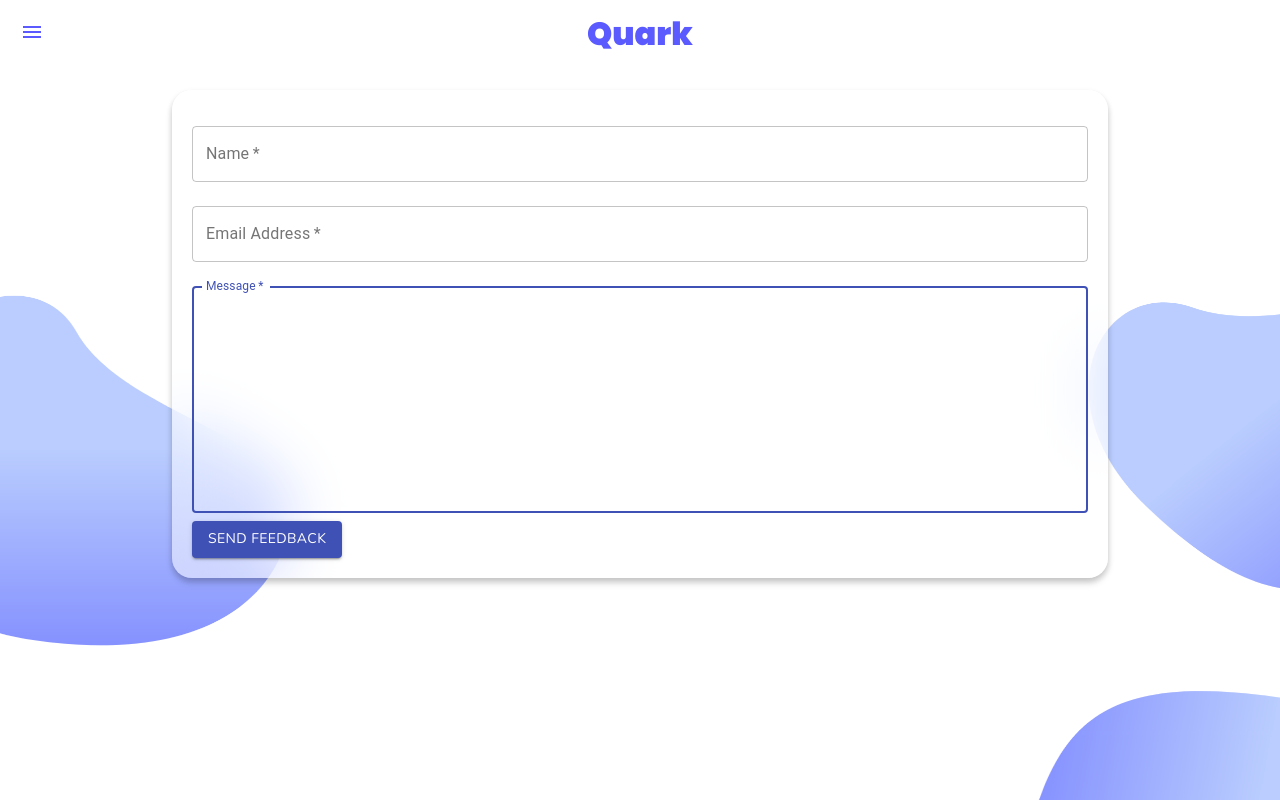
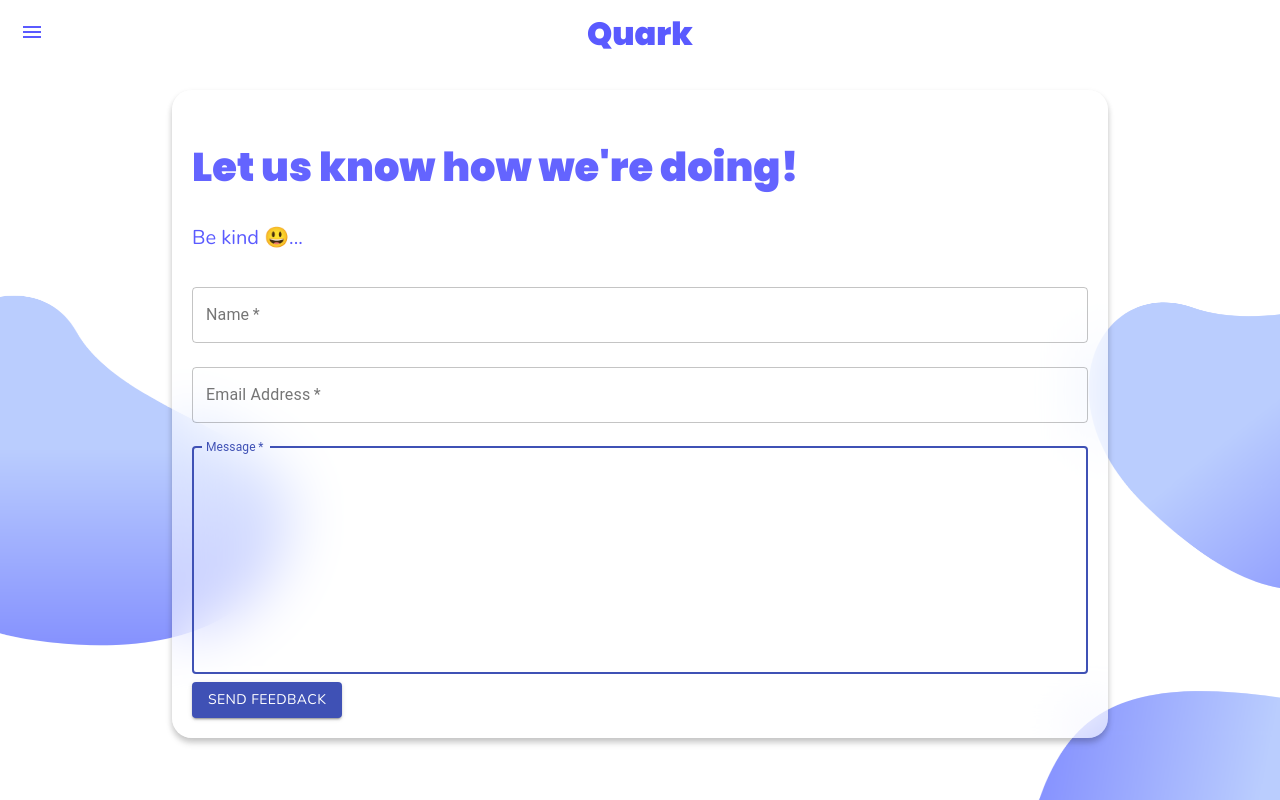
Before and after one commit to quark-bz/top-quark, a React (Create React App) app: page /feedback in a window 1280 px wide. Shown: the top 800 px of the page. Built offline with nearby package versions, Linux system fonts and the light colour scheme.

Commit message:
added feedback title text

```diff
--- a/src/components/FeedbackPage.js
+++ b/src/components/FeedbackPage.js
@@ -39,7 +39,11 @@ export const FeedbackPage = () => {
     <>
       <Header subj='none' />
       <div id="aboutBackgroundStyling"></div>
+
       <Container id="feedbackPageContainer">
+
+      <div id='developerHead'><h1 style={{fontFamily:'Poppins', color:'#6464ff',fontSize:'30pt'}}>Let us know how we're doing!</h1></div>
+      <div id='developerP'><p style={{fontFamily:'Nunito',color:'#5a5aff',fontSize:'15pt'}}>Be kind 😃...</p></div>
         {sent ? (
           <div>Thanks for your feedback!</div>
         ) : (
```
